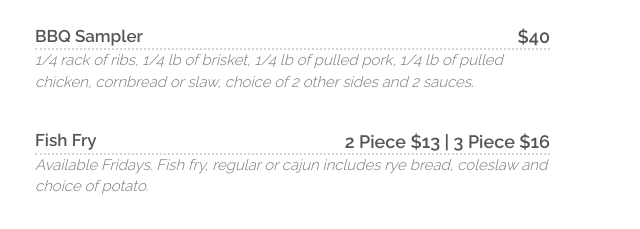
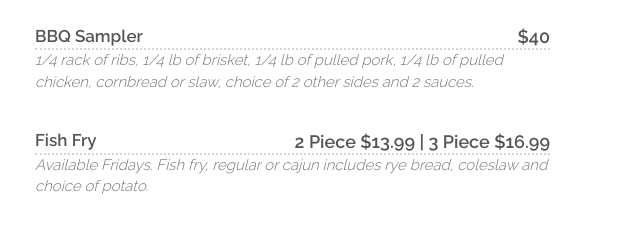
Before and after one commit to beard-bros-bbq/website, a plain HTML site: page index.html in a window 1280 px wide. Shown: the part 3400-3629 px from the top of the page, 640-1280 px from the left. Drawn offline with Linux system fonts and the light colour scheme.

Commit message:
Update index.html

```diff
--- a/index.html
+++ b/index.html
@@ -258,7 +258,7 @@
           </div>
           <div class="menu-item">
             <div class="menu-item-name"> Fish Fry </div>
-            <div class="menu-item-price"> 2 Piece $13 | 3 Piece $16 </div>
+            <div class="menu-item-price"> 2 Piece $13.99 | 3 Piece $16.99 </div>
             <div class="menu-item-description"> Available Fridays. Fish fry, regular or cajun includes rye bread, coleslaw and choice of potato. </div>
           </div>
           <div class="menu-item">
```
